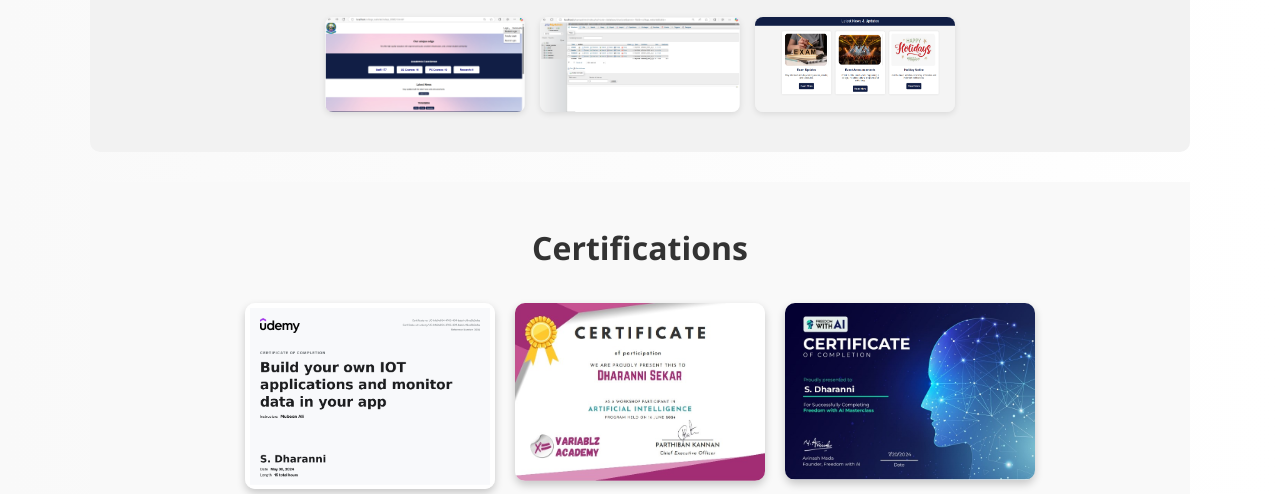
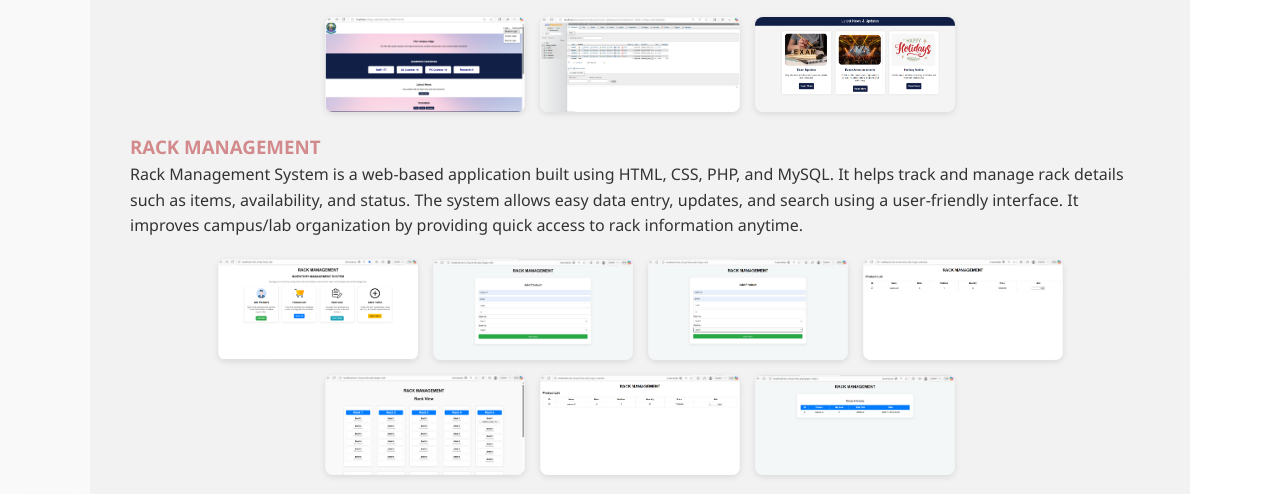
Before and after one commit to Dharannitech/Portfolio-Dharanni-Sekar, a plain HTML site: page index.html in a window 1280 px wide. Shown: the part 1500-1994 px from the top of the page. Drawn offline with Linux system fonts and the light colour scheme.

Commit message:
Add files via upload

```diff
--- a/index.html
+++ b/index.html
@@ -251,6 +251,23 @@
       <img src="admin.png" alt="Admin Panel" onclick="openLightboxImage('admin.png')">
       <img src="news.png" alt="News Page" onclick="openLightboxImage('news.png')">
     </div>
+<div class="project-item">
+    <h3>RACK MANAGEMENT</h3>
+
+    <p>Rack Management System is a web-based application built using HTML, CSS, PHP, and MySQL.
+It helps track and manage rack details such as items, availability, and status.
+The system allows easy data entry, updates, and search using a user-friendly interface.
+It improves campus/lab organization by providing quick access to rack information anytime.</p>
+    <div class="screenshot-gallery">
+      <img src="rack1.png" alt="rack1" onclick="openLightboxImage('rack1.png')">
+      <img src="rack2.png" alt="rack2" onclick="openLightboxImage('rack2.png')">
+      <img src="rack3.png" alt="rack3" onclick="openLightboxImage('rack3.png')">
+      <img src="rack4.png" alt="rack4" onclick="openLightboxImage('rack4.png')">
+      <img src="rack5.png" alt="rack5" onclick="openLightboxImage('rack5.png')">
+      <img src="rack6.png" alt="rack6" onclick="openLightboxImage('rack6.png')">
+      <img src="rack7.png" alt="rack7" onclick="openLightboxImage('rack7.png')">
+
+    </div>
   </div>
 <style>
   .screenshot-gallery {
@@ -413,7 +430,7 @@
   const allImages = [
     "about.jpg",
     "cert1.jpg", "cert2.jpg", "cert3.jpg", "cert4.jpg","cert5.jpg","cert6.jpg","cert7.jpg","cert8.jpg","cert9.jpg",
-    "craft1.jpg", "blankpage.jpg", "card1.jpg",
+
     "poster1.png", "poster2.png" // ✅ Corrected from .jpg to .png
   ];
 
```
